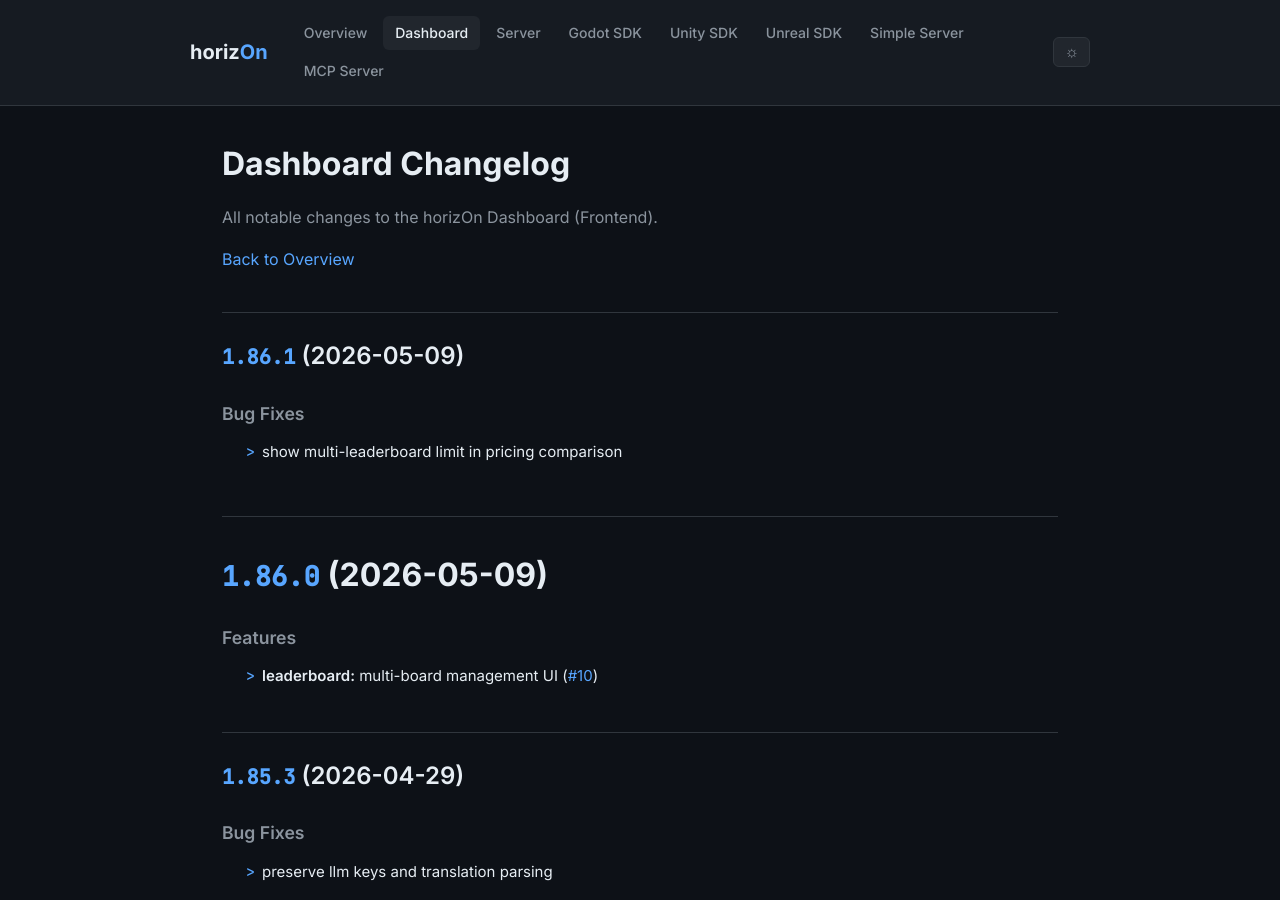
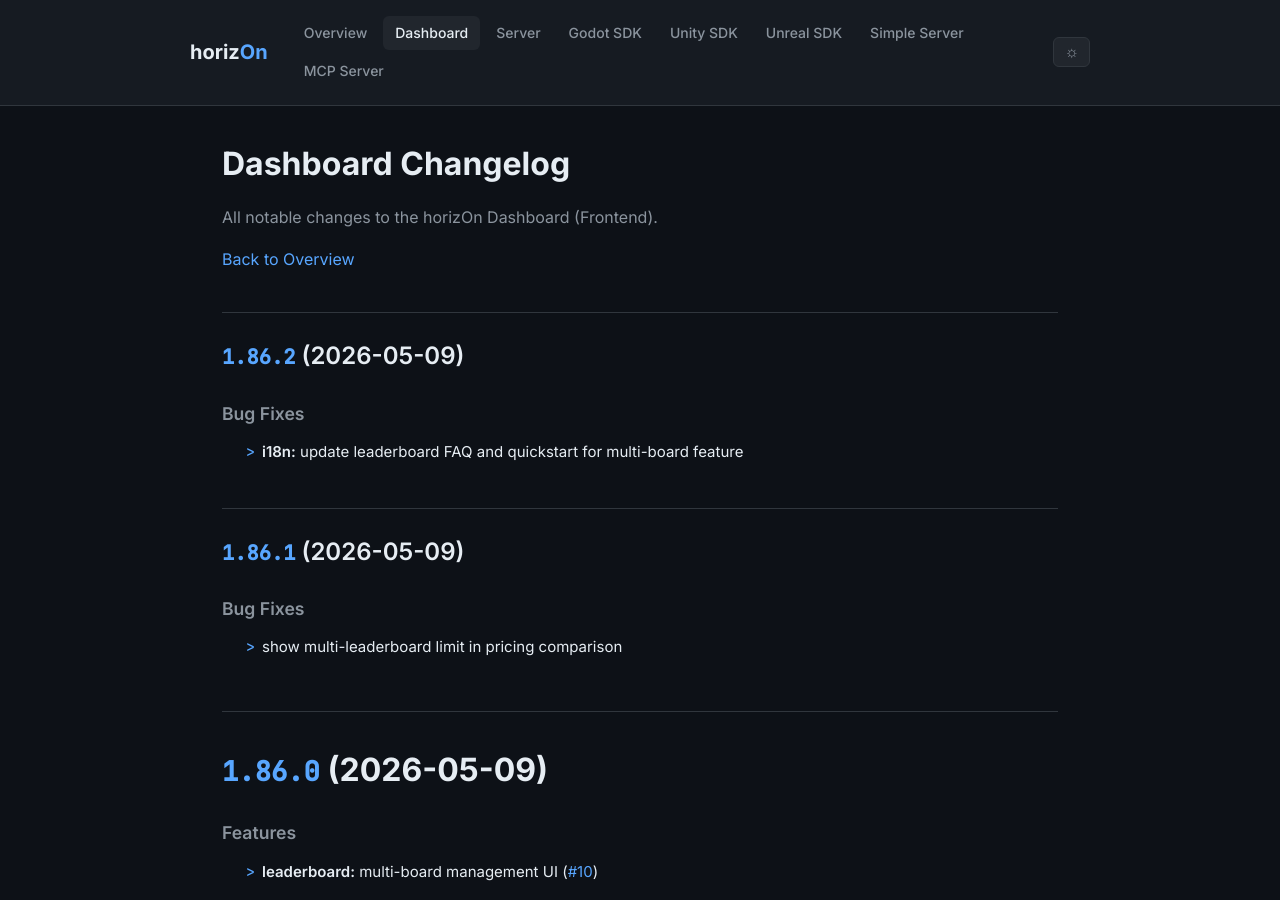
Before and after one commit to ProjectMakersDE/horizOn-Changelog, a Jekyll site: the page built from dashboard-changelog.md, in a window 1280 px wide and 900 px high. Built offline with Jekyll 4.4.1, drawn with Linux system fonts in a browser that asks for light colours.

Commit message:
chore: sync changelogs [skip ci]

```diff
--- a/dashboard-changelog.md
+++ b/dashboard-changelog.md
@@ -8,6 +8,13 @@ title: Dashboard Changelog
 All notable changes to the horizOn Dashboard (Frontend).
 
 [Back to Overview](.)
+
+## [1.86.2](https://github.com/ProjectMakersDE/horizOn-Dashboard/compare/v1.86.1...v1.86.2) (2026-05-09)
+
+
+### Bug Fixes
+
+* **i18n:** update leaderboard FAQ and quickstart for multi-board feature ([86ebb75](https://github.com/ProjectMakersDE/horizOn-Dashboard/commit/86ebb75c2f6a992d5fc8521ffb1a9e952567a5cc))
 
 ## [1.86.1](https://github.com/ProjectMakersDE/horizOn-Dashboard/compare/v1.86.0...v1.86.1) (2026-05-09)
 
```
Also changed, not shown: index.md (+1 -1 lines).
